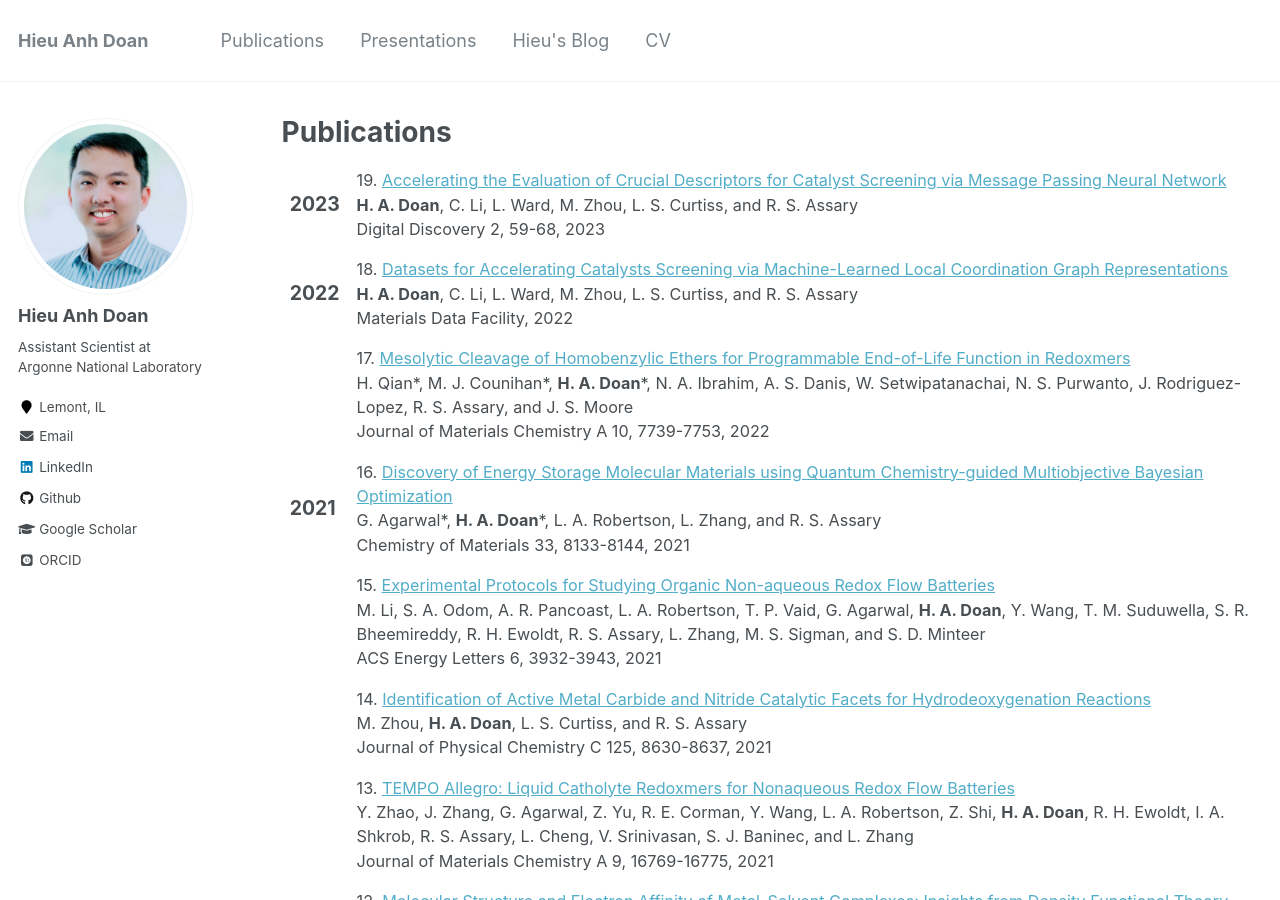
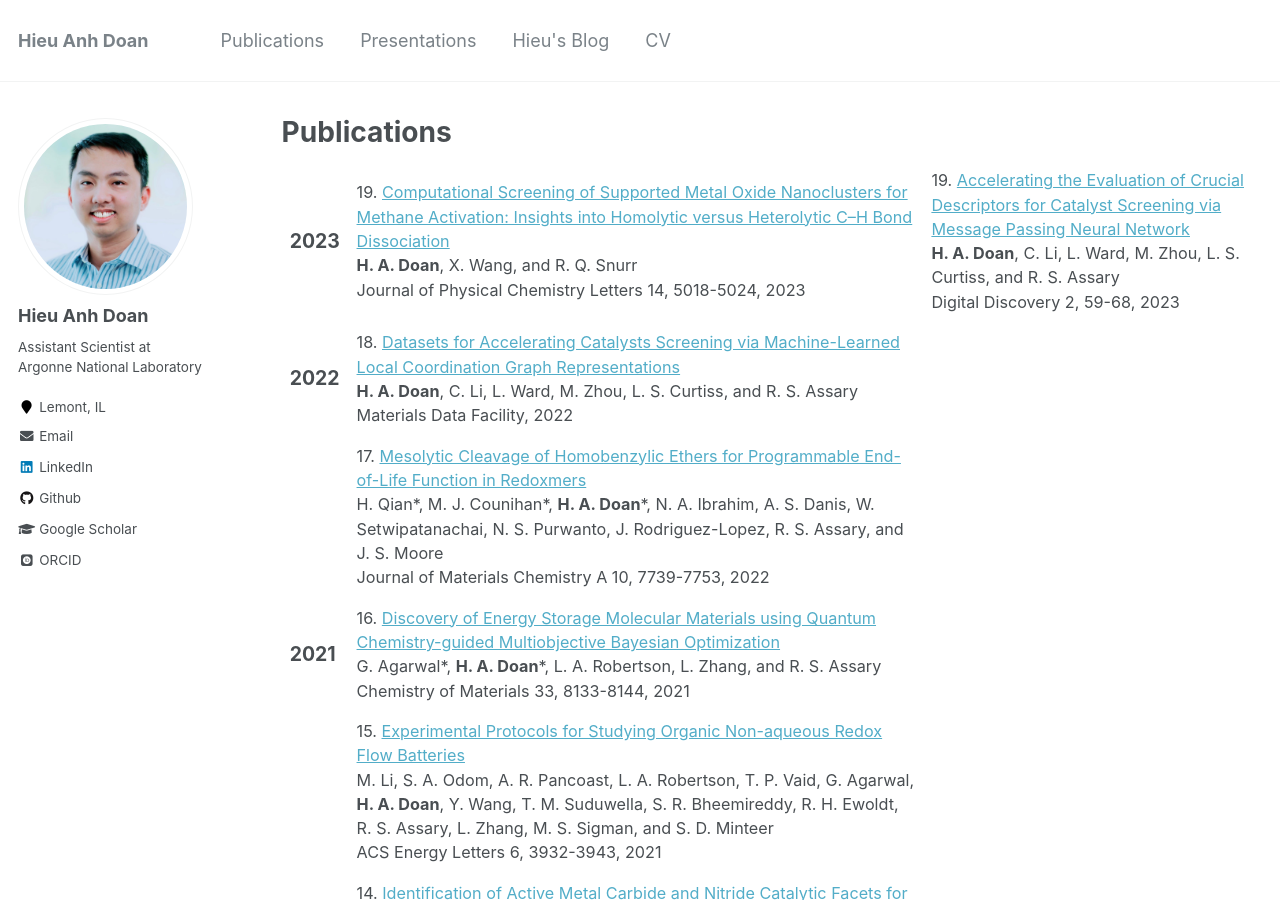
Before and after one commit to hieuadoan/hieuadoan.github.io, a Jekyll site: the page built from _pages/publications.html, in a window 1280 px wide and 900 px high. Built offline with Jekyll 4.4.1, drawn with Linux system fonts in a browser that asks for light colours; some web fonts are replaced.

Commit message:
Updated CV with new pub

```diff
--- a/_pages/publications.html
+++ b/_pages/publications.html
@@ -21,6 +21,21 @@ author_profile: true
 
 			</span>
 		</td>
+
+		<td class="publication">
+			<span class="pubtitle">
+				  19. <a href="https://pubs.acs.org/doi/10.1021/acs.jpclett.3c00863"> Computational Screening of Supported Metal Oxide Nanoclusters for Methane Activation: Insights into Homolytic versus Heterolytic C–H Bond Dissociation </a>
+			  </span><br />
+			  <span class="authors">
+				  <b>H. A. Doan</b>, X. Wang, and R. Q. Snurr
+			  </span><br />
+			  <span class="venuetype"></span><span class="venue">Journal of Physical Chemistry Letters 14, 5018-5024, 2023 </span>
+			  <br />
+			  <span class="links">
+			  </span>
+		</td>
+
+
 		<td class="publication">
 			<span class="pubtitle">
 				  19. <a href="https://pubs.rsc.org/en/content/articlelanding/2022/dd/d2dd00088a"> Accelerating the Evaluation of Crucial Descriptors for Catalyst Screening via Message Passing Neural Network </a>
```
Also changed, not shown: 1 other file.
